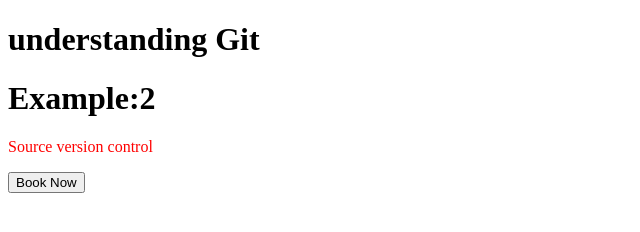
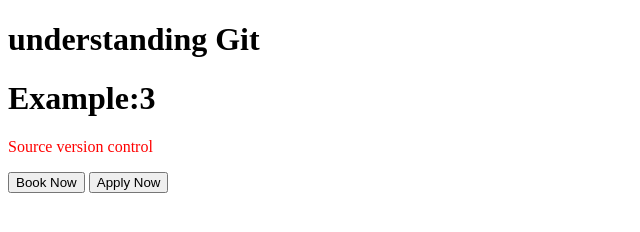
Before and after one commit to rajphanee/git-client-sep, a plain HTML site: page index.html in a window 1280 px wide. Shown: the whole page, without its empty margins (0-640 px from the left). Drawn offline with Linux system fonts and the light colour scheme.

Commit message:
Created new button & changed to Example:3

```diff
--- a/index.html
+++ b/index.html
@@ -3,9 +3,10 @@
 
 <body>
 <h1> understanding Git</h1>
-<h1>Example:2</h1>
+<h1>Example:3</h1>
 <p style="color: red">Source version control</p>
 <button>Book Now</button>
+<button>Apply Now</button>
 </body>
 
 
```
